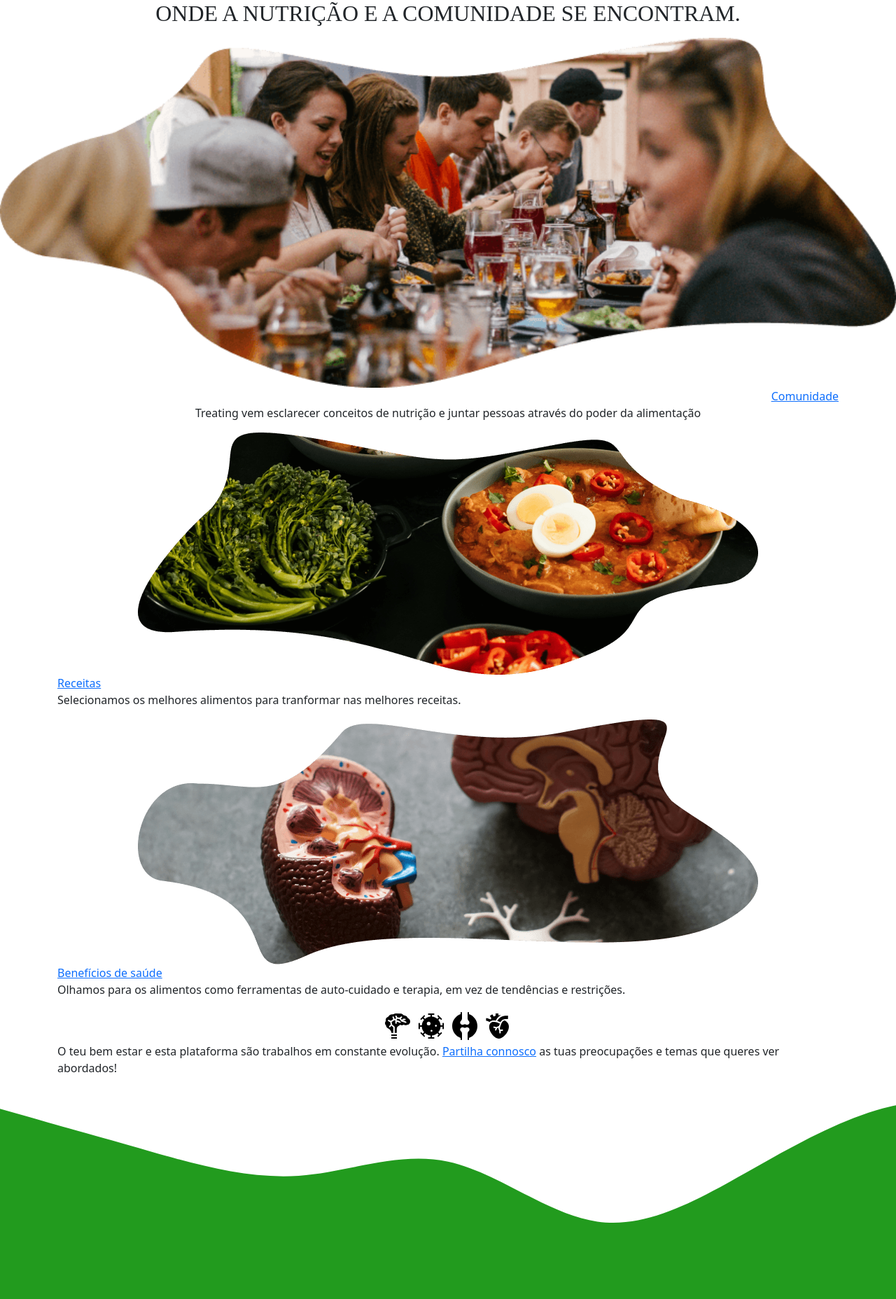
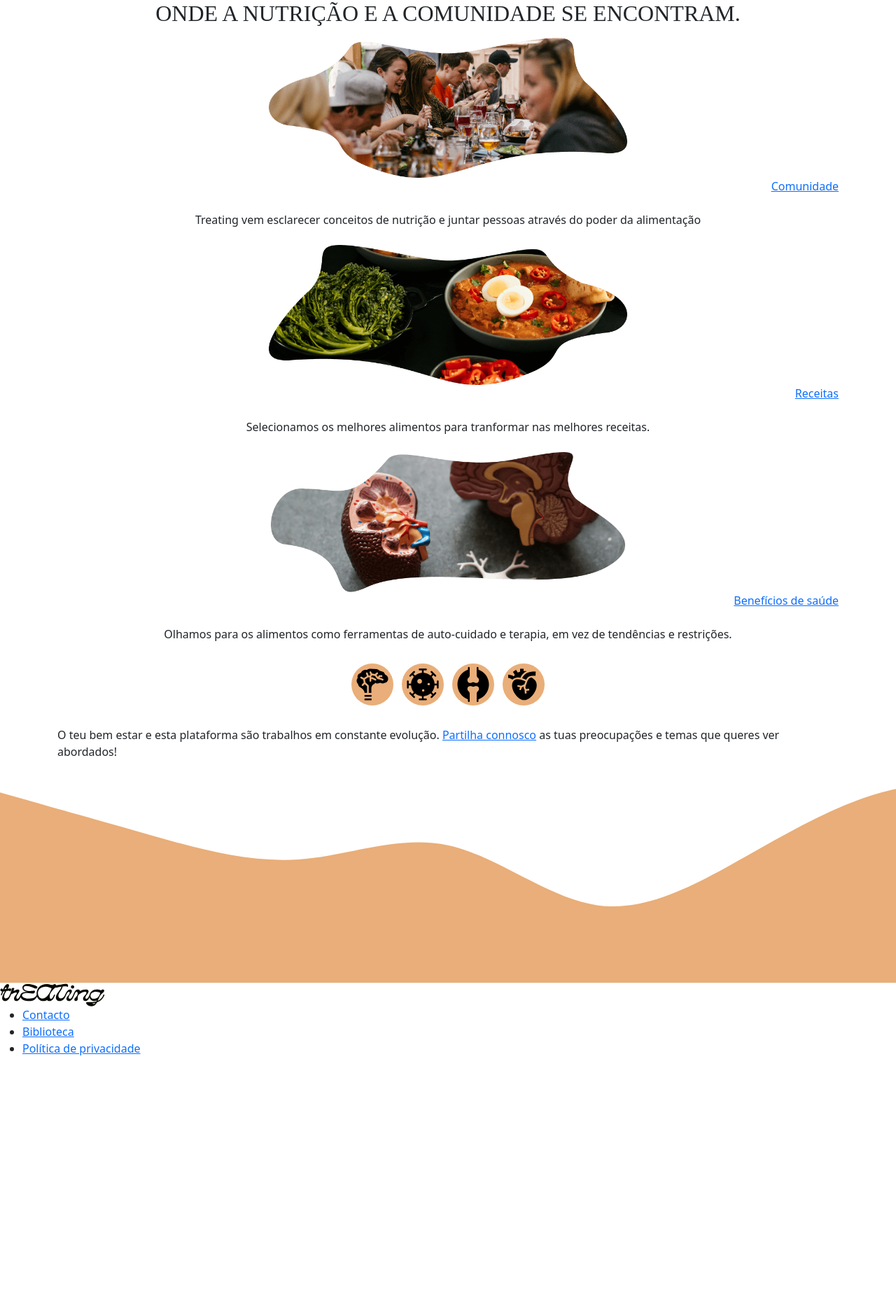
Before and after one commit to CarolinaFH4/treating_website, a PHP site: page / in a window 1280 px wide. Shown: the part 127-1983 px from the top of the page at 70% size. After the commit the page ends 1635 px from the top, so only its background shows below. Run offline with PHP 8.4, Linux system fonts and the light colour scheme; some web fonts are replaced.

Commit message:
upload de icons para footer e posição de imagens intro

```diff
--- a/CSS/styles.css
+++ b/CSS/styles.css
@@ -32,20 +32,25 @@
   text-transform: uppercase;
 
 }
+
 .introimgdiv{
-  overflow: hidden;
+
 }
 .introimg{
-  min-width: 100vw;
+  height: 200px;
+  overflow: hidden;
+
 }
 
-
 .introicons{
-
+  min-height: 60px;
+  background-color: #E9AE79;
+  border-radius: 50px;
+  margin:6px;
 }
 
 
 
 #wave{
-  fill: #229b1e"
+  fill: #E9AE79"
 }
--- a/index.php
+++ b/index.php
@@ -5,10 +5,10 @@
     <meta name="viewport" content="width=device-width, initial-scale=1">
     <title>Treating Home</title>
     <link href="https://cdn.jsdelivr.net/npm/bootstrap@5.3.3/dist/css/bootstrap.min.css" rel="stylesheet" integrity="sha384-QWTKZyjpPEjISv5WaRU9OFeRpok6YctnYmDr5pNlyT2bRjXh0JMhjY6hW+ALEwIH" crossorigin="anonymous">
-    <link rel="stylesheet" href="./CSS/styles.css">
     <link rel="preconnect" href="https://fonts.googleapis.com">
     <link rel="preconnect" href="https://fonts.gstatic.com" crossorigin>
     <link href="https://fonts.googleapis.com/css2?family=Exo:ital,wght@1,700&family=Heebo&family=Spinnaker&display=swap" rel="stylesheet">
+    <link rel="stylesheet" href="./CSS/styles.css">
   </head>
 
 
@@ -20,63 +20,95 @@
     <main>
       <section class="introduction">
         <div class="container">
+
           <div class="text-center">
             <h2 class= "pitch spinnaker-regular mb-3">
               Onde a nutrição e a comunidade se encontram.
             </h2>
           </div>
+
           <div class="d-flex flex-column align-items-center">
             <div class="introimgdiv">
               <img class="introimg justify-content-center" src="./media/images/comunity.png" alt="people eating together">
             </div>
             <a class="align-self-end" href="">Comunidade</a>
-            <p class="text-center">
+            <p class="text-center mb-4 mt-4">
               Treating vem esclarecer conceitos de nutrição e juntar pessoas através do poder da alimentação
             </p>
           </div>
-          <div>
-            <div class="introimgdiv d-flex justify-content-center">
-              <img src="./media/images/recipes.png" alt="various organic dishes">
+
+          <div class="d-flex flex-column align-items-center">
+            <div class="introimgdiv">
+              <img class="introimg justify-content-center" src="./media/images/recipes.png" alt="various organic dishes">
             </div>
-            <a href="" >Receitas</a>
-            <p>
+            <a class="align-self-end" href="" >Receitas</a>
+            <p class="text-center mb-4 mt-4">
               Selecionamos os melhores alimentos para tranformar nas melhores receitas.
             </p>
           </div>
-          <div>
-            <div class="introimgdiv d-flex justify-content-center">
-              <img src="./media/images/organs.png" alt="body parts representation">
+
+          <div class="d-flex flex-column align-items-center">
+            <div class="introimgdiv">
+              <img class="introimg justify-content-center"  src="./media/images/organs.png" alt="body parts representation">
             </div>
-            <a href="">Benefícios de saúde</a>
-            <p>
+            <a class="align-self-end" href="">Benefícios de saúde</a>
+            <p class="text-center mb-4 mt-4">
               Olhamos para os alimentos como ferramentas de auto-cuidado e terapia, em vez de tendências e restrições.
             </p>
           </div>
-          <section class="introicons d-flex justify-content-center">
+
+          <section class=" d-flex justify-content-center">
             <div>
-              <img src="./media/icons/brain.svg" alt="">
+              <img class="introicons" src="./media/icons/brain.svg" alt="">
             </div>
             <div>
-              <img src="./media/icons/virus.svg" alt="">
+              <img class="introicons" src="./media/icons/virus.svg" alt="">
             </div>
             <div>
-              <img src="./media/icons/joints.svg" alt="">
-            </div><div>
-              <img src="./media/icons/heart.svg" alt="">
+              <img class="introicons" src="./media/icons/joints.svg" alt="">
+            </div>
+            <div >
+              <img class="introicons" src="./media/icons/heart.svg" alt="">
             </div>
           </section>
-          <div>
+
+          <div class="mt-4">
             <p>O teu bem estar e esta plataforma são trabalhos em constante evolução.
               <a href="" alt="contact form">Partilha connosco</a> as tuas preocupações e temas que queres ver abordados!</p>
           </div>
         </div>
+
       </section>
     </main>
 
     <footer>
       <div>
-      <svg id="wave" style="transform:rotate(0deg); transition: 0.3s" viewBox="0 0 1440 340" version="1.1" xmlns="http://www.w3.org/2000/svg"><path style="transform:translate(0, 0px); opacity:1" fill="#229b1e"
+      <svg id="wave" style="transform:rotate(0deg); transition: 0.3s" viewBox="0 0 1440 340" version="1.1" xmlns="http://www.w3.org/2000/svg"><path style="transform:translate(0, 0px); opacity:1" fill="#E9AE79"
       d="M0,34L40,45.3C80,57,160,79,240,102C320,125,400,147,480,141.7C560,136,640,102,720,119C800,136,880,204,960,215.3C1040,227,1120,181,1200,136C1280,91,1360,45,1440,28.3C1520,11,1600,23,1680,34C1760,45,1840,57,1920,73.7C2000,91,2080,113,2160,153C2240,193,2320,249,2400,272C2480,295,2560,283,2640,272C2720,261,2800,249,2880,238C2960,227,3040,215,3120,204C3200,193,3280,181,3360,153C3440,125,3520,79,3600,68C3680,57,3760,79,3840,113.3C3920,147,4000,193,4080,187C4160,181,4240,125,4320,119C4400,113,4480,159,4560,147.3C4640,136,4720,68,4800,62.3C4880,57,4960,113,5040,124.7C5120,136,5200,102,5280,79.3C5360,57,5440,45,5520,85C5600,125,5680,215,5720,260.7L5760,306L5760,340L5720,340C5680,340,5600,340,5520,340C5440,340,5360,340,5280,340C5200,340,5120,340,5040,340C4960,340,4880,340,4800,340C4720,340,4640,340,4560,340C4480,340,4400,340,4320,340C4240,340,4160,340,4080,340C4000,340,3920,340,3840,340C3760,340,3680,340,3600,340C3520,340,3440,340,3360,340C3280,340,3200,340,3120,340C3040,340,2960,340,2880,340C2800,340,2720,340,2640,340C2560,340,2480,340,2400,340C2320,340,2240,340,2160,340C2080,340,2000,340,1920,340C1840,340,1760,340,1680,340C1600,340,1520,340,1440,340C1360,340,1280,340,1200,340C1120,340,1040,340,960,340C880,340,800,340,720,340C640,340,560,340,480,340C400,340,320,340,240,340C160,340,80,340,40,340L0,340Z"></path></svg>
+      </div>
+      <div class="">
+        <a href="">
+          <img src="./media/icons/logo_no_border.svg" alt="">
+        </a>
+        <div>
+          <ul>
+            <li>
+              <a href="">Contacto</a>
+            </li>
+            <li>
+              <a href="">Biblioteca</a>
+            </li>
+            <li>
+              <a href="">Política de privacidade</a>
+            </li>
+          </ul>
+          <div>
+            <img type="link" href="" src="" alt="">
+            <img type="link" href="" src="" alt="">
+            <img type="link" href="" src="" alt="">
+            <img type="link" href="" src="" alt="">
+          </div>
+        </div>
       </div>
     </footer>
 
```
Also changed, not shown: media/icons/instagram.svg (added), media/icons/linkedin.svg (added), media/icons/logo_no_border.svg (added), media/icons/pinterest.svg (added), media/icons/youtube.svg (added).
